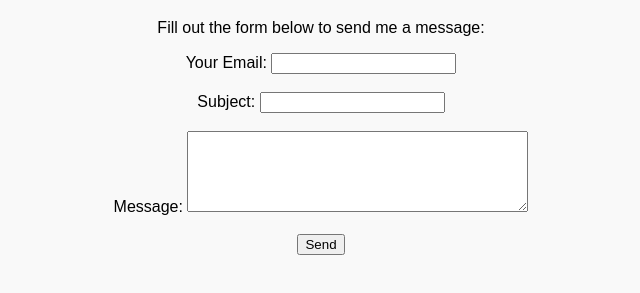
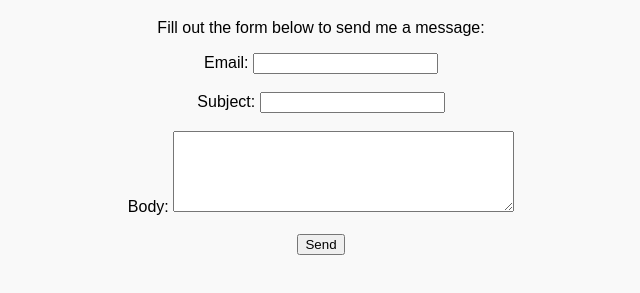
Before and after one commit to jwhisler1117/portfolio, a plain HTML site: page contact/index.html in a window 1280 px wide. Shown: the part 87-380 px from the top of the page, without its empty margins (319-959 px from the left). Drawn offline with Linux system fonts and the light colour scheme.

Commit message:
Update index.html

```diff
--- a/contact/index.html
+++ b/contact/index.html
@@ -19,7 +19,7 @@
 
   <form action="mailto:jwhisler@ucsd.edu" method="POST" enctype="text/plain">
     <label>
-      Your Email:
+      Email:
       <input type="email" name="email" required>
     </label>
     <br><br>
@@ -31,7 +31,7 @@
     <br><br>
 
     <label>
-      Message:
+      Body:
       <textarea name="body" rows="5" cols="40" required></textarea>
     </label>
     <br><br>
```
